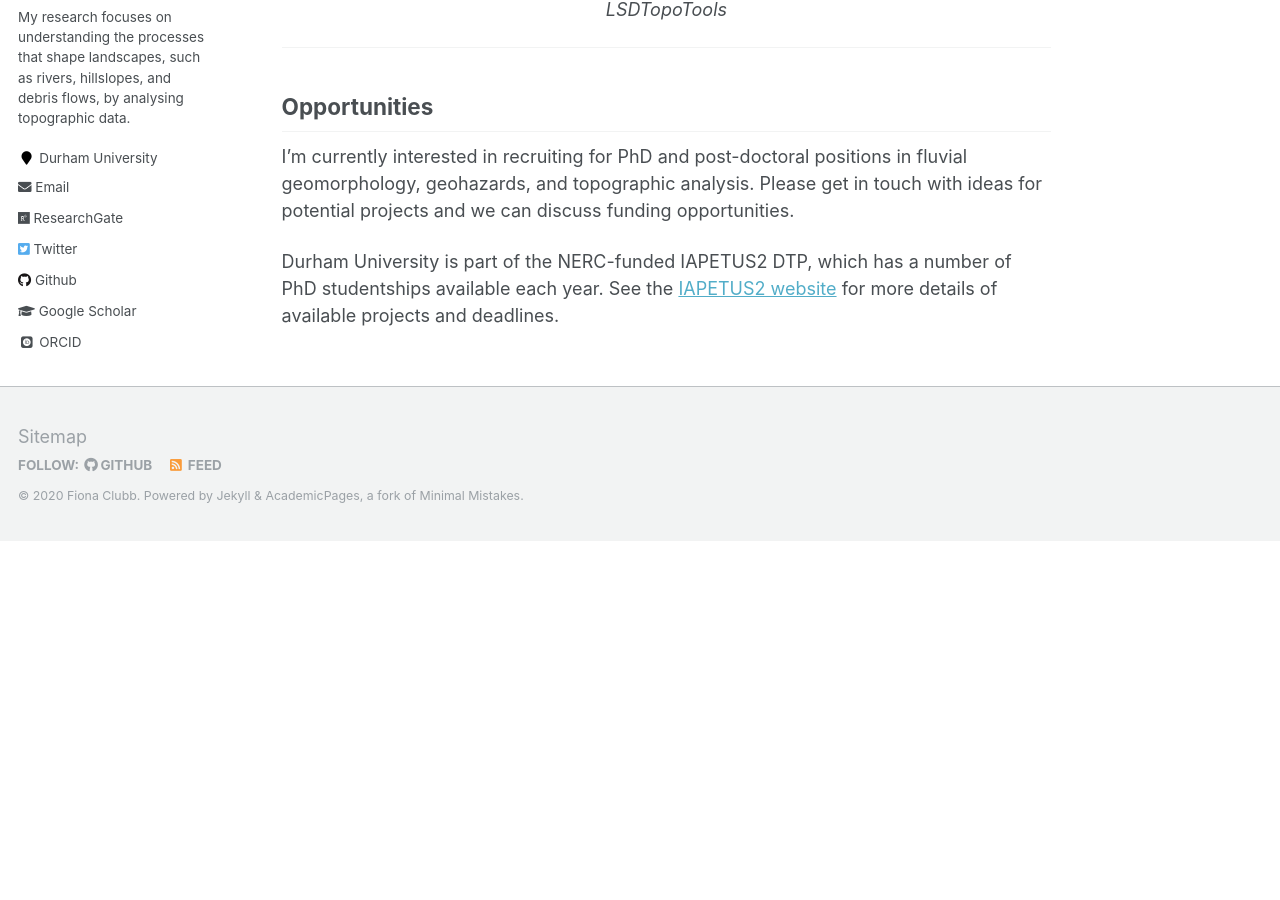
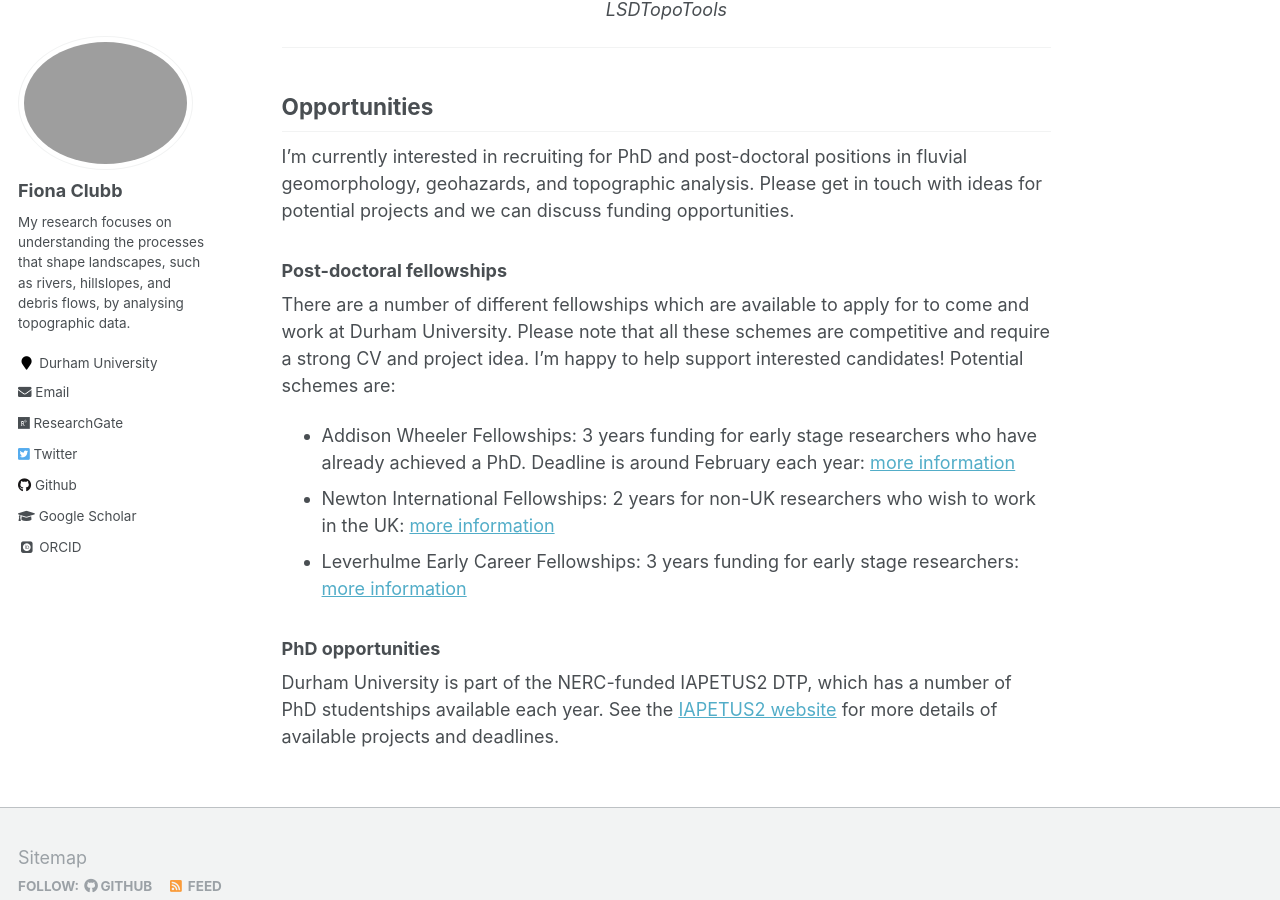
Before and after one commit to fclubb/fclubb.github.io, a Jekyll site: the page built from _pages/about.md, in a window 1280 px wide and 900 px high, scrolled down 976 px. Built offline with Jekyll 4.4.1, drawn with Linux system fonts in a browser that asks for light colours; some web fonts are replaced; before the commit the page ends 1517 px from its top, so only the background shows below that.

Commit message:
Adding some postdoc schemes info

```diff
--- a/_pages/about.md
+++ b/_pages/about.md
@@ -25,4 +25,14 @@
 
 I'm currently interested in recruiting for PhD and post-doctoral positions in fluvial geomorphology, geohazards, and topographic analysis. Please get in touch with ideas for potential projects and we can discuss funding opportunities.
 
+### Post-doctoral fellowships
+
+There are a number of different fellowships which are available to apply for to come and work at Durham University. Please note that all these schemes are competitive and require a strong CV and project idea. I'm happy to help support interested candidates! Potential schemes are:
+
+* Addison Wheeler Fellowships: 3 years funding for early stage researchers who have already achieved a PhD. Deadline is around February each year: [more information](https://www.dur.ac.uk/ias/addisonwheelerfellowships/)
+* Newton International Fellowships: 2 years for non-UK researchers who wish to work in the UK: [more information](https://royalsociety.org/grants-schemes-awards/grants/newton-international/)
+* Leverhulme Early Career Fellowships: 3 years funding for early stage researchers: [more information](https://www.leverhulme.ac.uk/early-career-fellowships)
+
+### PhD opportunities
+
 Durham University is part of the NERC-funded IAPETUS2 DTP, which has a number of PhD studentships available each year. See the [IAPETUS2 website](http://www.iapetus.ac.uk) for more details of available projects and deadlines.
```
Also changed, not shown: _pages/research.md (+1 -1 lines).
